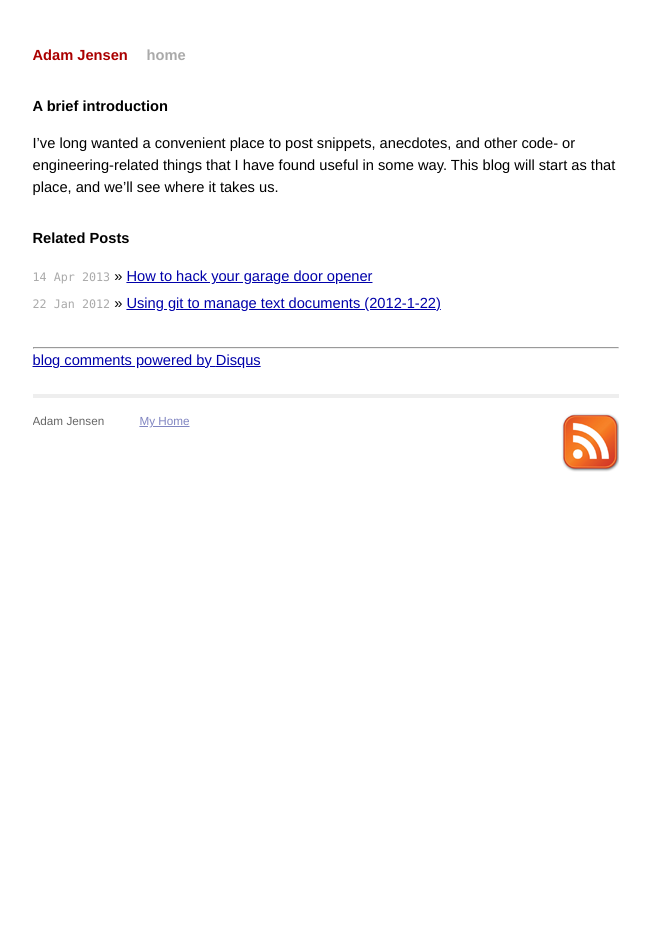
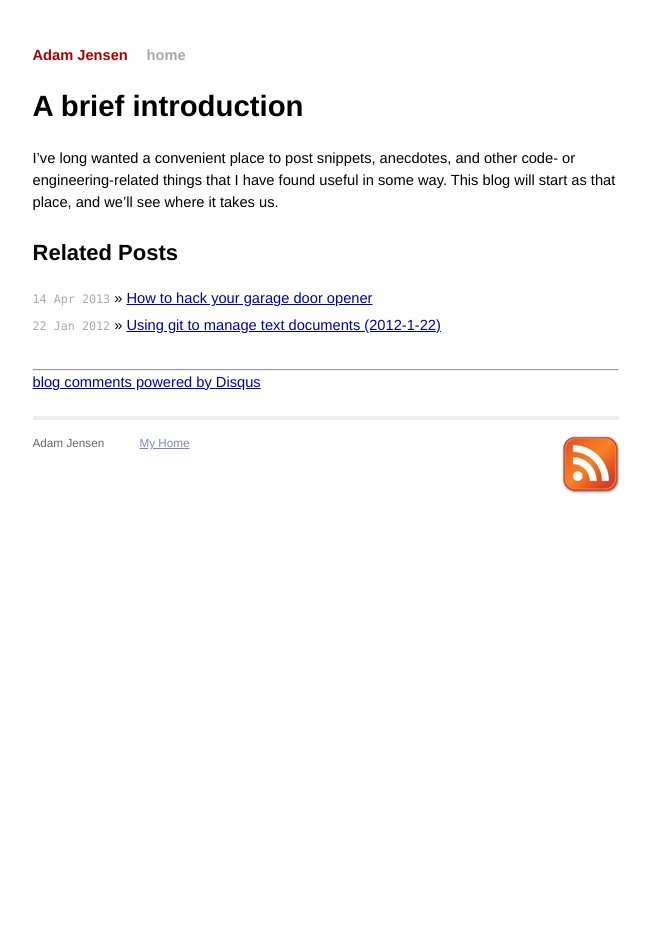
Before and after one commit to acj/acj.github.com, a Jekyll site: the page built from _posts/2011-10-10-hello-world.markdown, in a window 1280 px wide. Shown: the whole page, without its empty margins (314-964 px from the left). Built offline with Jekyll 4.4.1, drawn with Linux system fonts in a browser that asks for light colours; Markdown is read by kramdown in place of the engine named in the settings; comment, search, counter and statistics services are not loaded.

Commit message:
Remove hard-coded header font sizes

```diff
--- a/css/screen.css
+++ b/css/screen.css
@@ -40,10 +40,6 @@ body {
   font: 13.34px helvetica, arial, clean, sans-serif;
   *font-size: small;
   text-align: center;
-}
-
-h1, h2, h3, h4, h5, h6 {
-  font-size: 100%;
 }
 
 h1 {
```
